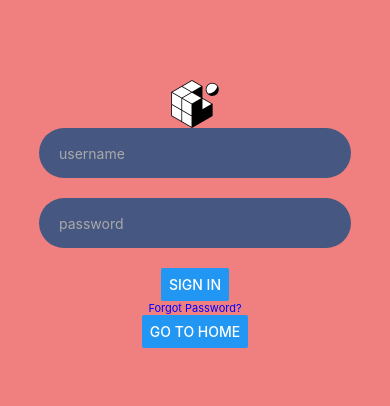
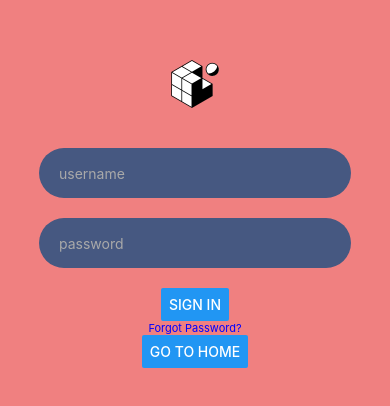
Before and after one commit to LateBox/client, a React Native app: screen /Login in a window 390 px wide. Shown: the part 208-614 px from the top of the page. Built offline with nearby package versions, Linux system fonts and the light colour scheme.

Commit message:
logo update signin

```diff
--- a/src/views/SigninScreen.js
+++ b/src/views/SigninScreen.js
@@ -6,8 +6,8 @@ function SigninScreen({ navigation }) {
     return (
 
 
-      <View style={{ flex: 1, alignItems: 'center', justifyContent: 'center', backgroundColor:"#f08080" }}>
-        <Image source = {require("../../assets/favicon.png")}/>
+      <View style={styles.container}>
+        <Image style = {styles.image} source = {require("../../assets/favicon.png")}/>
 
         <TextInput
         style={styles.input}
@@ -38,6 +38,16 @@ function SigninScreen({ navigation }) {
 
 
 const styles = StyleSheet.create({
+    container: {
+        flex: 1,
+        backgroundColor: '#f08080',
+        alignItems: 'center',
+        justifyContent: 'center',
+       },
+       image :{
+        marginBottom: 40
+
+      },
     input: {
         width:"80%",
         backgroundColor:"#465881",
```
